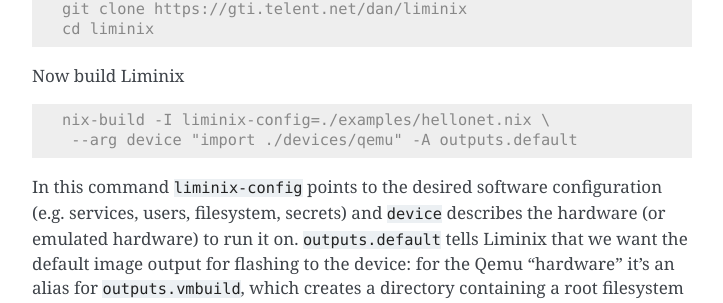
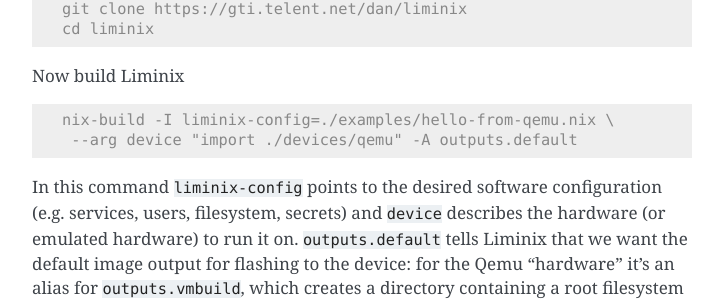
Before and after one commit to telent/liminix, a Sphinx documentation site: the page built from doc/new.rst, in a window 1280 px wide and 900 px high, scrolled down 741 px. Shown: the part 149-452 px from the top of the window, without its empty margins (388-1111 px from the left). Built offline with Sphinx 7.4.7, drawn with Linux system fonts in a browser that asks for light colours.

Commit message:
rename qemu example

```diff
--- a/doc/new.rst
+++ b/doc/new.rst
@@ -48,7 +48,7 @@
 
 .. code-block:: console
 
-    nix-build -I liminix-config=./examples/hellonet.nix \
+    nix-build -I liminix-config=./examples/hello-from-qemu.nix \
      --arg device "import ./devices/qemu" -A outputs.default
 
 In this command ``liminix-config`` points to the desired software
```
Also changed, not shown: 2 other files.
